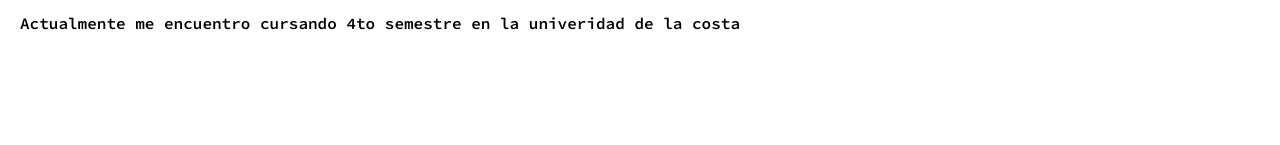
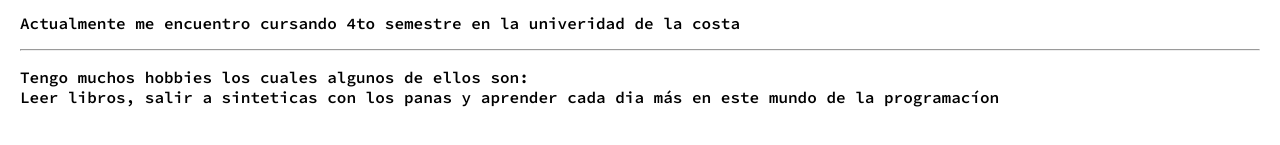
Before and after one commit to albertperezdev/taller_1_buenas_practicas, a plain HTML site: page index.html in a window 1280 px wide. Shown: the part 193-338 px from the top of the page. Drawn offline with Linux system fonts and the light colour scheme.

Commit message:
se agrego una etiqueta hr para representar un salto de linea y se agrego una etiqueta de parrafo

```diff
--- a/index.html
+++ b/index.html
@@ -12,6 +12,9 @@
         <img src="C:\Users\alber\Documents\test_html\images\foto_estudiante.JPEG" alt="Foto del estudiante" width="200">
         <p>Nombre del estudiante: Alberto Mario Pérez</p>
         <p>Actualmente me encuentro cursando 4to semestre en la univeridad de la costa</p>
+        <hr>
+        <p>Tengo muchos hobbies los cuales algunos de ellos son: <br>
+            Leer libros, salir a sinteticas con los panas y aprender cada dia más en este mundo de la programacíon</p>
 
     </div>
 </body>
```
